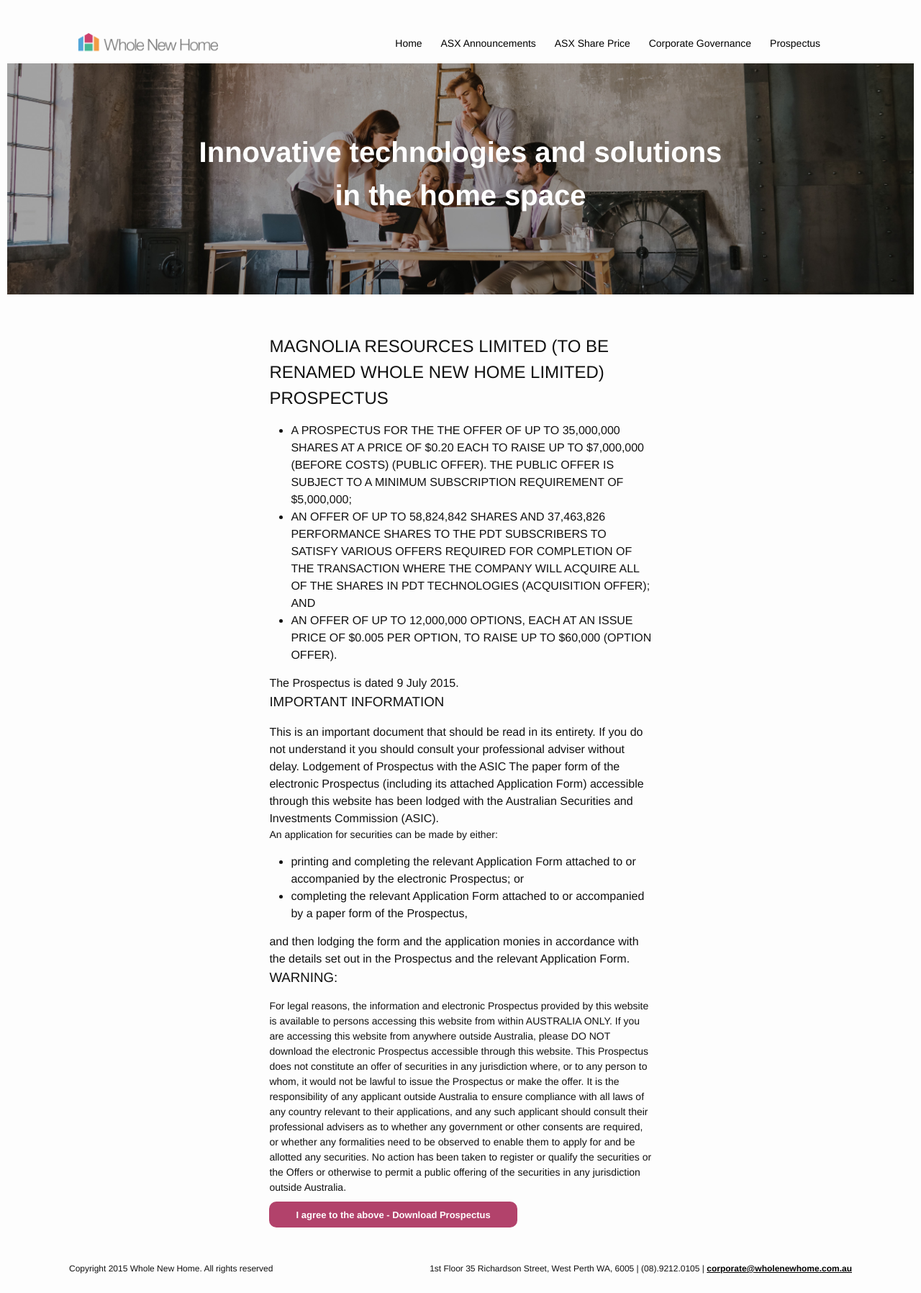
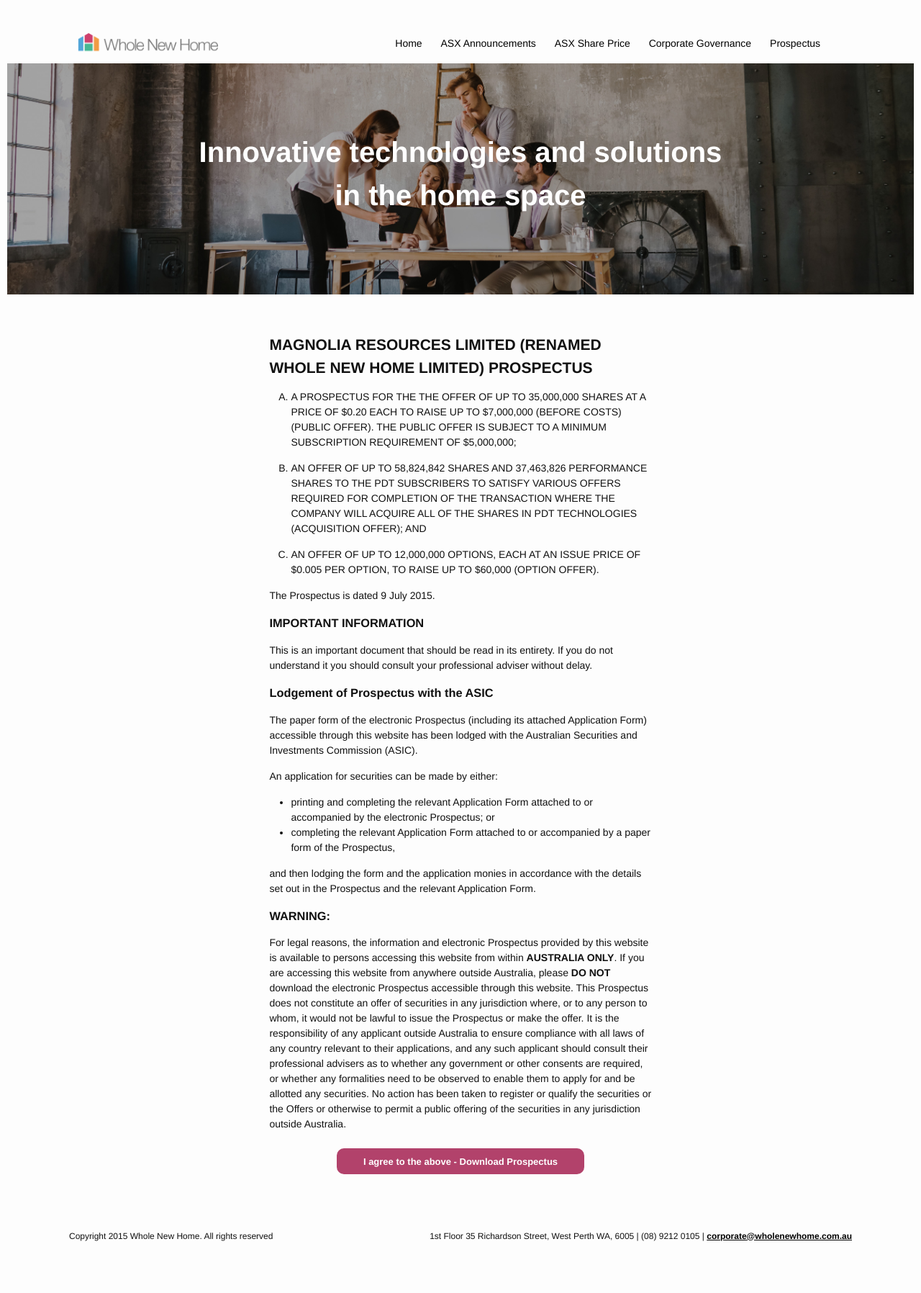
Before and after one commit to wholenewhomecorp/wholenewhomecorp.github.io, a Jekyll site: the page built from prospectus.html, in a window 1280 px wide. Shown: the whole page at 72% size. Built offline with Jekyll 4.4.1, drawn with Linux system fonts in a browser that asks for light colours; nearby versions of some CDN libraries; after the commit the page ends 1751 px from its top, so only the background shows below that.

Commit message:
changes in styling and content

```diff
--- a/_includes/footer.html
+++ b/_includes/footer.html
@@ -4,7 +4,7 @@
     Copyright 2015 Whole New Home. All rights reserved
   </p>
   <p class="small-text pull-right">
-    1st Floor 35 Richardson Street, West Perth WA, 6005 | (08).9212.0105 |
+    1st Floor 35 Richardson Street, West Perth WA, 6005 | (08) 9212 0105 |
     <a href="mailto:corporate@wholenewhome.com.au">corporate@wholenewhome.com.au</a>
   </p>
 </div>
--- a/_includes/head.html
+++ b/_includes/head.html
@@ -10,5 +10,6 @@
   <link rel="stylesheet" href="https://maxcdn.bootstrapcdn.com/font-awesome/4.4.0/css/font-awesome.min.css">
   <link rel="canonical" href="{{ page.url | replace:'index.html','' | prepend: site.baseurl | prepend: site.url }}">
   <link rel="alternate" type="application/rss+xml" title="{{ site.title }}" href="{{ "/feed.xml" | prepend: site.baseurl | prepend: site.url }}" />
+  <link rel="icon" type="image/ico" href="favicon.ico">
   <script src="https://cdnjs.cloudflare.com/ajax/libs/jquery/3.0.0-alpha1/jquery.js" type="text/javascript"></script>
 </head>
--- a/_includes/header.html
+++ b/_includes/header.html
@@ -19,43 +19,46 @@
           <a href="javascript:void(0)">Corporate Governance</a>
           <ul class="submenu">
             <li class="hover-menu">
-              <a href="/assets/MagnoliaResourcesCorporateGovernanceStatement25Aug15.pdf" class="hover-menu-item">Corporate Governance Statement</a>
+              <a href="/assets/MagnoliaResourcesCorporateGovernanceStatement25Aug15.pdf" class="hover-menu-item" target="_blank">Corporate Governance Statement</a>
             </li>
             <li class="hover-menu">
-              <a href="/assets/MagnoliaResourcesCodeOfConduct25Aug15.pdf" class="hover-menu-item">Code of Conduct</a>
+              <a href="/assets/MagnoliaResourcesCodeOfConduct25Aug15.pdf" class="hover-menu-item" target="_blank">Code of Conduct</a>
             </li>
             <li class="hover-menu">
-              <a href="/assets/MagnoliaResourcesAuditCommitteeCharter09Jul15.pdf" class="hover-menu-item">Audit Committee Charter</a>
+              <a href="/assets/MagnoliaResourcesAuditCommitteeCharter09Jul15.pdf" class="hover-menu-item" target="_blank">Audit Committee Charter</a>
             </li>
             <li class="hover-menu">
-              <a href="/assets/MagnoliaResourcesBoardCharter09Jul15.pdf" class="hover-menu-item">Board Charter</a>
+              <a href="/assets/MagnoliaResourcesBoardCharter09Jul15.pdf" class="hover-menu-item" target="_blank">Board Charter</a>
             </li>
             <li class="hover-menu">
-              <a href="/assets/MagnoliaResourcesContinuousDisclosurePolicy09Jul15.pdf" class="hover-menu-item">Continuous Disclosure Policy</a>
+              <a href="/assets/MagnoliaResourcesContinuousDisclosurePolicy09Jul15.pdf" class="hover-menu-item" target="_blank">Continuous Disclosure Policy</a>
             </li>
             <li class="hover-menu">
-              <a href="/assets/MagnoliaResourcesNominationCommitteeCharter09Jul15.pdf" class="hover-menu-item">Nomination Committee Charter</a>
+              <a href="/assets/MagnoliaResourcesNominationCommitteeCharter09Jul15.pdf" class="hover-menu-item" target="_blank">Nomination Committee Charter</a>
             </li>
             <li class="hover-menu">
-              <a href="/assets/MagnoliaResourcesPerformanceEvaluationPractices09Jul15.pdf" class="hover-menu-item">Performance Evaluation Practices</a>
+              <a href="/assets/MagnoliaResourcesDiversityPolicy09Jul15.pdf" class="hover-menu-item" target="_blank">Diversity Policy</a>
             </li>
             <li class="hover-menu">
-              <a href="/assets/MagnoliaResourcesProceduresForSelectionAndAppointmentOfDirectors09Jul15.pdf" class="hover-menu-item">Procedures for Selection and Appointment of Directors</a>
+              <a href="/assets/MagnoliaResourcesPerformanceEvaluationPractices09Jul15.pdf" class="hover-menu-item" target="_blank">Performance Evaluation Practices</a>
             </li>
             <li class="hover-menu">
-              <a href="/assets/MagnoliaResourcesRemunerationCommitteeCharter09Jul15.pdf" class="hover-menu-item">Remuneration Committee Charter</a>
+              <a href="/assets/MagnoliaResourcesProceduresForSelectionAndAppointmentOfDirectors09Jul15.pdf" class="hover-menu-item" target="_blank">Procedures for Selection and Appointment of Directors</a>
             </li>
             <li class="hover-menu">
-              <a href="/assets/MagnoliaResourcesRemunerationPolicy09Jul15.pdf" class="hover-menu-item">Remuneration Policy</a>
+              <a href="/assets/MagnoliaResourcesRemunerationCommitteeCharter09Jul15.pdf" class="hover-menu-item" target="_blank">Remuneration Committee Charter</a>
             </li>
             <li class="hover-menu">
-              <a href="/assets/MagnoliaResourcesRiskManagementAndInternalComplianceAndControl09Jul15.pdf" class="hover-menu-item">Risk Managment and Internal Compliance and Control</a>
+              <a href="/assets/MagnoliaResourcesRemunerationPolicy09Jul15.pdf" class="hover-menu-item" target="_blank">Remuneration Policy</a>
             </li>
             <li class="hover-menu">
-              <a href="/assets/MagnoliaResourcesSecuritiesTradingPolicy09Jul15.pdf" class="hover-menu-item">Securities Trading Policy</a>
+              <a href="/assets/MagnoliaResourcesRiskManagementAndInternalComplianceAndControl09Jul15.pdf" class="hover-menu-item" target="_blank">Risk Managment and Internal Compliance and Control</a>
             </li>
             <li class="hover-menu">
-              <a href="/assets/MagnoliaResourcesShareholdersCommunicationPolicy09Jul15.pdf" class="hover-menu-item">Shareholders Communication Policy</a>
+              <a href="/assets/MagnoliaResourcesSecuritiesTradingPolicy09Jul15.pdf" class="hover-menu-item" target="_blank">Securities Trading Policy</a>
+            </li>
+            <li class="hover-menu">
+              <a href="/assets/MagnoliaResourcesShareholdersCommunicationPolicy09Jul15.pdf" class="hover-menu-item" target="_blank">Shareholders Communication Policy</a>
             </li>
           </ul>
         </li>
--- a/_sass/_layout.scss
+++ b/_sass/_layout.scss
@@ -1,5 +1,9 @@
 $mobile: new-breakpoint(max-width 700px 4);
 $first-menu-breakpoint: new-breakpoint(max-width 1020px 4);
+
+h1, h2, h3 {
+  font-weight: 700;
+}
 
 body {
   width: 100%;
@@ -354,6 +358,7 @@
 .small-container {
   @include span-columns(6);
   @include shift(3);
+  font-size: 14px;
 
   @include media($mobile) {
     @include shift(0);
@@ -374,3 +379,20 @@
     color: #000;
   }
 }
+
+ol {
+  list-style-type: upper-alpha;
+
+  li {
+    margin: 15px 0;
+  }
+}
+
+.bold {
+  font-weight: 700;
+}
+
+.center-items {
+  text-align: center;
+  margin: 30px 0;
+}
--- a/index.html
+++ b/index.html
@@ -31,6 +31,6 @@
   </div>
 
   <div class="mobile-hide market-module">
-    <iframe src="https://player.vimeo.com/video/136882199?color=ffffff&portrait=0" width="500" height="281" frameborder="0" webkitallowfullscreen mozallowfullscreen allowfullscreen></iframe>
+    <iframe src="https://player.vimeo.com/video/139650546" width="500" height="281" frameborder="0" webkitallowfullscreen mozallowfullscreen allowfullscreen></iframe>
   </div>
 </section>
--- a/prospectus.html
+++ b/prospectus.html
@@ -12,31 +12,33 @@
 
 <section class="container">
   <div class="small-container">
-    <h1>MAGNOLIA RESOURCES LIMITED (TO BE RENAMED WHOLE NEW HOME LIMITED)
+    <h1>MAGNOLIA RESOURCES LIMITED (RENAMED WHOLE NEW HOME LIMITED)
     PROSPECTUS</h1>
-    <ul>
+    <ol class="upper-alpha">
       <li>A PROSPECTUS FOR THE
       THE OFFER OF UP TO 35,000,000 SHARES AT A PRICE OF $0.20 EACH TO RAISE UP TO $7,000,000 (BEFORE COSTS) (PUBLIC OFFER). THE PUBLIC OFFER IS SUBJECT TO A MINIMUM SUBSCRIPTION REQUIREMENT OF $5,000,000;</li>
       <li>AN OFFER OF UP TO 58,824,842 SHARES AND 37,463,826 PERFORMANCE SHARES TO THE PDT SUBSCRIBERS TO SATISFY VARIOUS OFFERS REQUIRED FOR COMPLETION OF THE TRANSACTION WHERE THE COMPANY WILL ACQUIRE ALL OF THE SHARES IN PDT TECHNOLOGIES (ACQUISITION OFFER); AND</li>
       <li>AN OFFER OF UP TO 12,000,000 OPTIONS, EACH AT AN ISSUE PRICE OF $0.005 PER OPTION, TO RAISE UP TO $60,000 (OPTION OFFER).</li>
-    </ul>
-    The Prospectus is dated 9 July 2015.
+    </ol>
+
+    <p>The Prospectus is dated 9 July 2015.</p>
+
     <h3>IMPORTANT INFORMATION</h3>
-    This is an important document that should be read in its entirety. If you do not understand it you should consult your professional adviser without delay.
-    Lodgement of Prospectus with the ASIC
-    The paper form of the electronic Prospectus (including its attached Application Form) accessible through this website has been lodged with the Australian Securities and Investments Commission (ASIC).
+    <p>This is an important document that should be read in its entirety. If you do not understand it you should consult your professional adviser without delay.</p>
+    <h3>Lodgement of Prospectus with the ASIC</h3>
+    <p>The paper form of the electronic Prospectus (including its attached Application Form) accessible through this website has been lodged with the Australian Securities and Investments Commission (ASIC).</p>
     <p>An application for securities can be made by either:</p>
     <ul>
       <li>printing and completing the relevant Application Form attached to or accompanied by the electronic Prospectus; or</li>
       <li>completing the relevant Application Form attached to or accompanied by a paper form of the Prospectus,</li>
     </ul>
-    and then lodging the form and the application monies in accordance with the details set out in the Prospectus and the relevant Application Form.
+    <p>and then lodging the form and the application monies in accordance with the details set out in the Prospectus and the relevant Application Form.</p>
     <h3>WARNING:</h3>
-    <p>For legal reasons, the information and electronic Prospectus provided by this website is available to persons accessing this website from within AUSTRALIA ONLY.  If you are accessing this website from anywhere outside Australia, please DO NOT download the electronic Prospectus accessible through this website.
+    <p>For legal reasons, the information and electronic Prospectus provided by this website is available to persons accessing this website from within <span class="bold">AUSTRALIA ONLY</span>.  If you are accessing this website from anywhere outside Australia, please <span class="bold">DO NOT</span> download the electronic Prospectus accessible through this website.
     This Prospectus does not constitute an offer of securities in any jurisdiction where, or to any person to whom, it would not be lawful to issue the Prospectus or make the offer. It is the responsibility of any applicant outside Australia to ensure compliance with all laws of any country relevant to their applications, and any such applicant should consult their professional advisers as to whether any government or other consents are required, or whether any formalities need to be observed to enable them to apply for and be allotted any securities.
     No action has been taken to register or qualify the securities or the Offers or otherwise to permit a public offering of the securities in any jurisdiction outside Australia.</p>
-
-    <a href="/assets/MagnoliaResourcesProspectus13Jul15.pdf" class="btn-pink">I agree to the above - Download Prospectus</a>
-
+    <div class="center-items">
+      <a href="/assets/MagnoliaResourcesProspectus13Jul15.pdf" class="btn-pink btn-center">I agree to the above - Download Prospectus</a>
+    </div>
   </div>
 </section>
```
Also changed, not shown: other parts of index.html (+1 -1 lines), favicon.ico (added).
